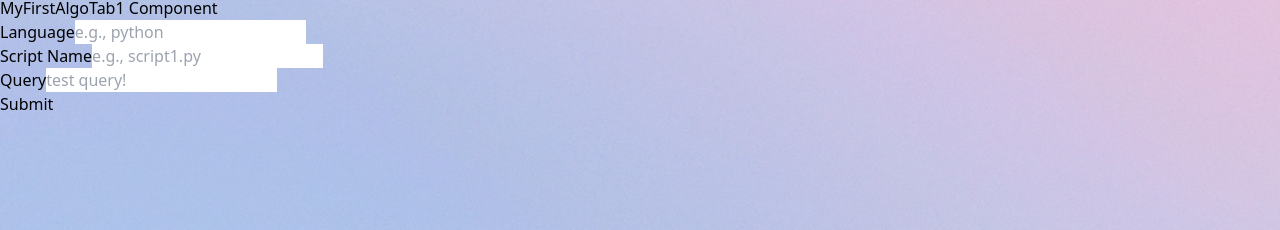
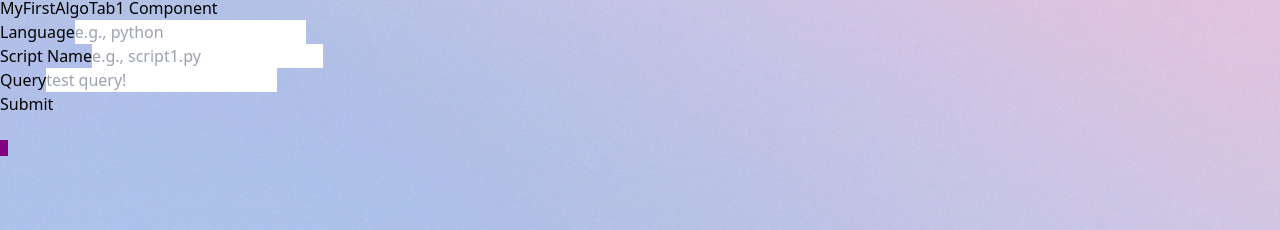
Before and after one commit to blainehill2001/Ginkgo-P, a React (Create React App) app in the folder kompare_frontend/: page /myfirstalgo in a window 1280 px wide. Both pictures are taken after a click on the tab "Tab 1". Shown: the part 520-750 px from the top of the page. Built offline with nearby package versions, Linux system fonts and the light colour scheme; what @material-tailwind/react would draw is missing.

Commit message:
Added Loading component + datasets folder

```diff
--- a/kompare_frontend/package.json
+++ b/kompare_frontend/package.json
@@ -20,6 +20,7 @@
     "react-dom": "^18.2.0",
     "react-hook-form": "^7.41.3",
     "react-icons": "^4.7.1",
+    "react-loading": "^2.0.3",
     "react-router-dom": "^6.6.2",
     "react-scripts": "5.0.1",
     "react-tsparticles": "^2.7.1",
--- /dev/null
+++ b/kompare_frontend/src/components/MyFirstAlgoCategory/Loading/Loading.js
@@ -0,0 +1,12 @@
+import React from "react";
+import ReactLoading from "react-loading";
+
+const Loading = () => {
+  return (
+    <>
+      <ReactLoading type="cylon" color="purple" />
+    </>
+  );
+};
+
+export default Loading;
--- /dev/null
+++ b/kompare_frontend/src/components/MyFirstAlgoCategory/Loading/index.js
@@ -0,0 +1,3 @@
+import Loading from "./Loading.js";
+
+export default Loading;
--- a/kompare_frontend/src/components/MyFirstAlgoCategory/MyFirstAlgoTab1/MyFirstAlgoTab1.js
+++ b/kompare_frontend/src/components/MyFirstAlgoCategory/MyFirstAlgoTab1/MyFirstAlgoTab1.js
@@ -2,6 +2,7 @@ import React, { useState } from "react";
 import { useForm } from "react-hook-form";
 import { yupResolver } from "@hookform/resolvers/yup";
 import * as yup from "yup";
+import Loading from "../Loading";
 
 async function fetchWithTimeout(resource, options = {}) {
   const { timeout = 30000 } = options;
@@ -198,7 +199,8 @@ const MyFirstAlgoTab1 = () => {
               Submit
             </button>
           </form>
-          {isLoading && <p>show loading component here!</p>}
+          <Loading />
+          {isLoading && <Loading />}
           {!isLoading && hasError && <p> show error component here</p>}
           {data &&
             data.algocall_result &&
```
Also changed, not shown: kompare_frontend/src/components/MyFirstAlgoCategory/Loading/Loading.css (added), 2 other files (tests, documents, lock files or other folders).
